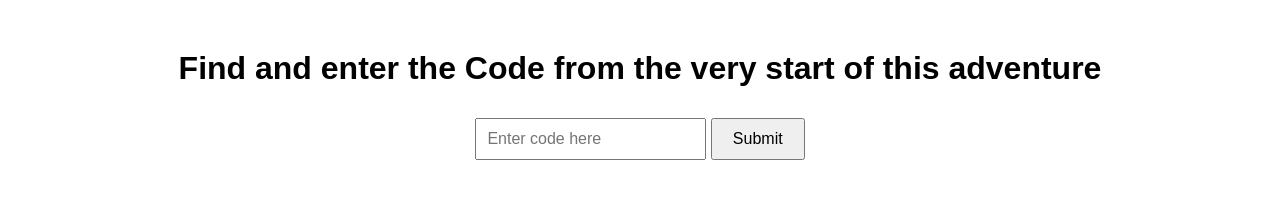
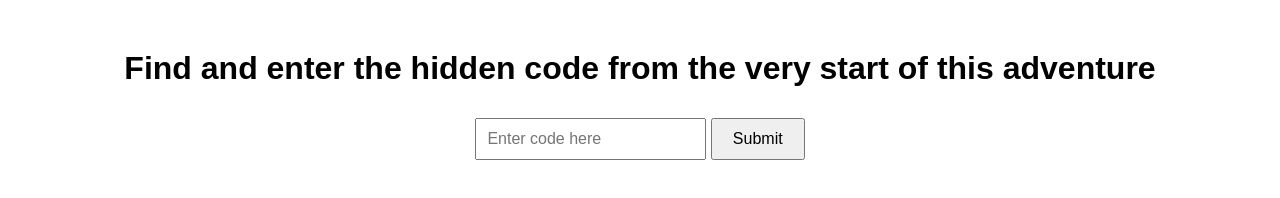
Before and after one commit to gatkinsNZ/website, a plain HTML site: page clue1.html in a window 1280 px wide. Drawn offline with Linux system fonts and the light colour scheme.

Commit message:
clue change

```diff
--- a/clue1.html
+++ b/clue1.html
@@ -32,7 +32,7 @@
 </head>
 <body>
 
-  <h1>Find and enter the Code from the very start of this adventure</h1>
+  <h1>Find and enter the hidden code from the very start of this adventure</h1>
   <input type="text" id="codeInput" placeholder="Enter code here">
   <button onclick="checkCode()">Submit</button>
 
```
